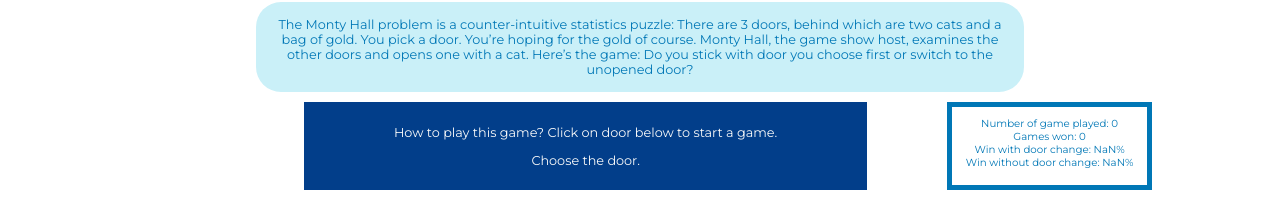
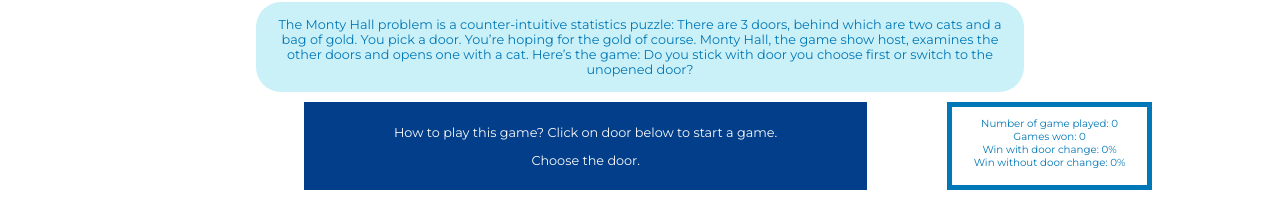
Before and after one commit to NuraSad/monty-hall-problem, a React (Create React App) app: page / in a window 1280 px wide. Shown: the part 109-328 px from the top of the page. Built offline with nearby package versions, Linux system fonts and the light colour scheme.

Commit message:
Remove NaN apperance from gameStat

```diff
--- a/src/components/GameStats/GameStats.js
+++ b/src/components/GameStats/GameStats.js
@@ -9,8 +9,8 @@ const GameStats = ({games, winWithChange, winWithoutChange}) => {
         <div className="gameStats">
             <p> Number of game played: {games}{"\n"}
                 Games won: {wonGames}{"\n"}
-                Win with door change: {winWithChangePercentage}%{"\n"}
-                Win without door change: {winWithoutChangePercentage}% </p>
+                Win with door change: {isNaN(winWithChangePercentage) ? 0 : winWithChangePercentage}%{"\n"}
+                Win without door change: {isNaN(winWithoutChangePercentage) ? 0 : winWithoutChangePercentage}% </p>
         </div>
     )
 }
```
